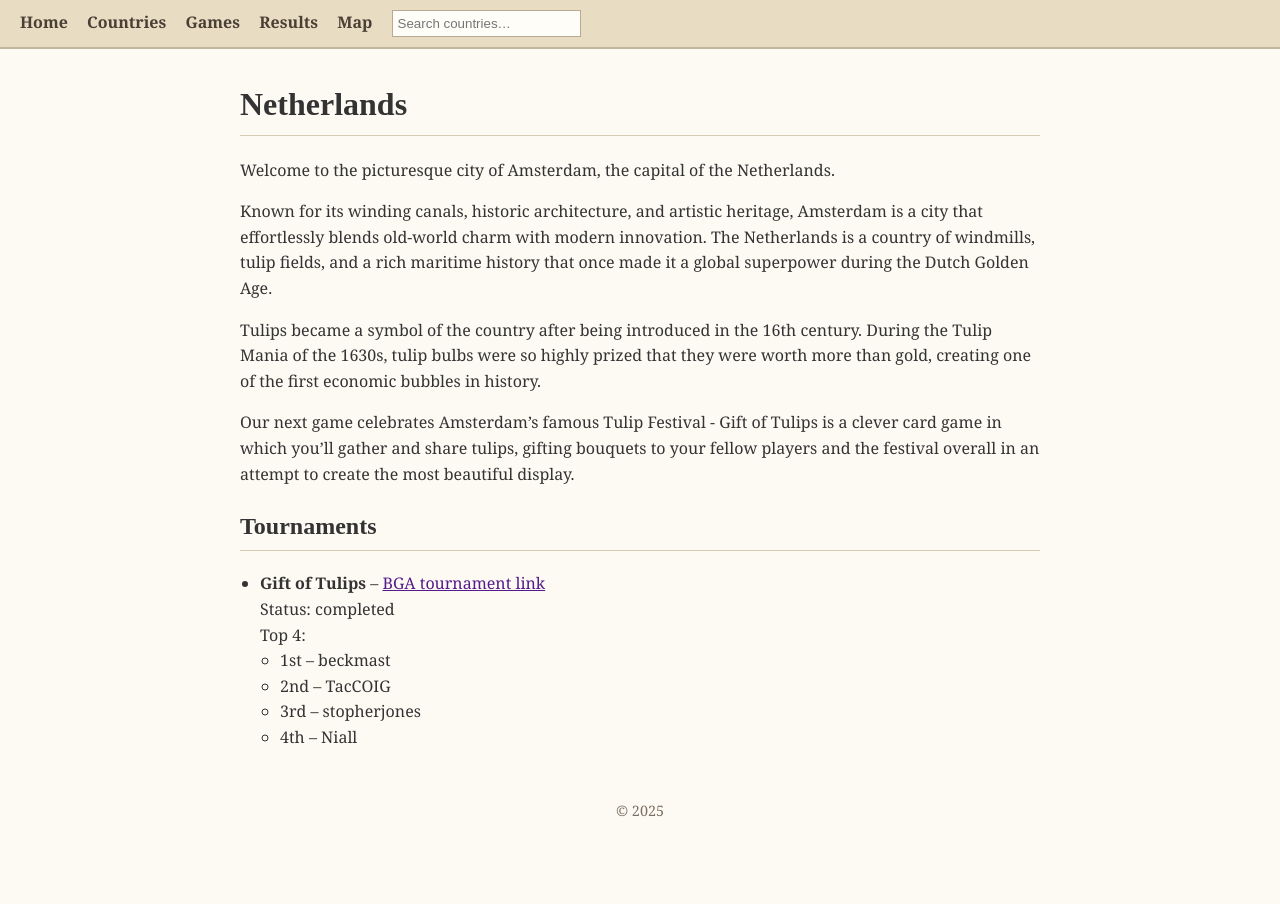
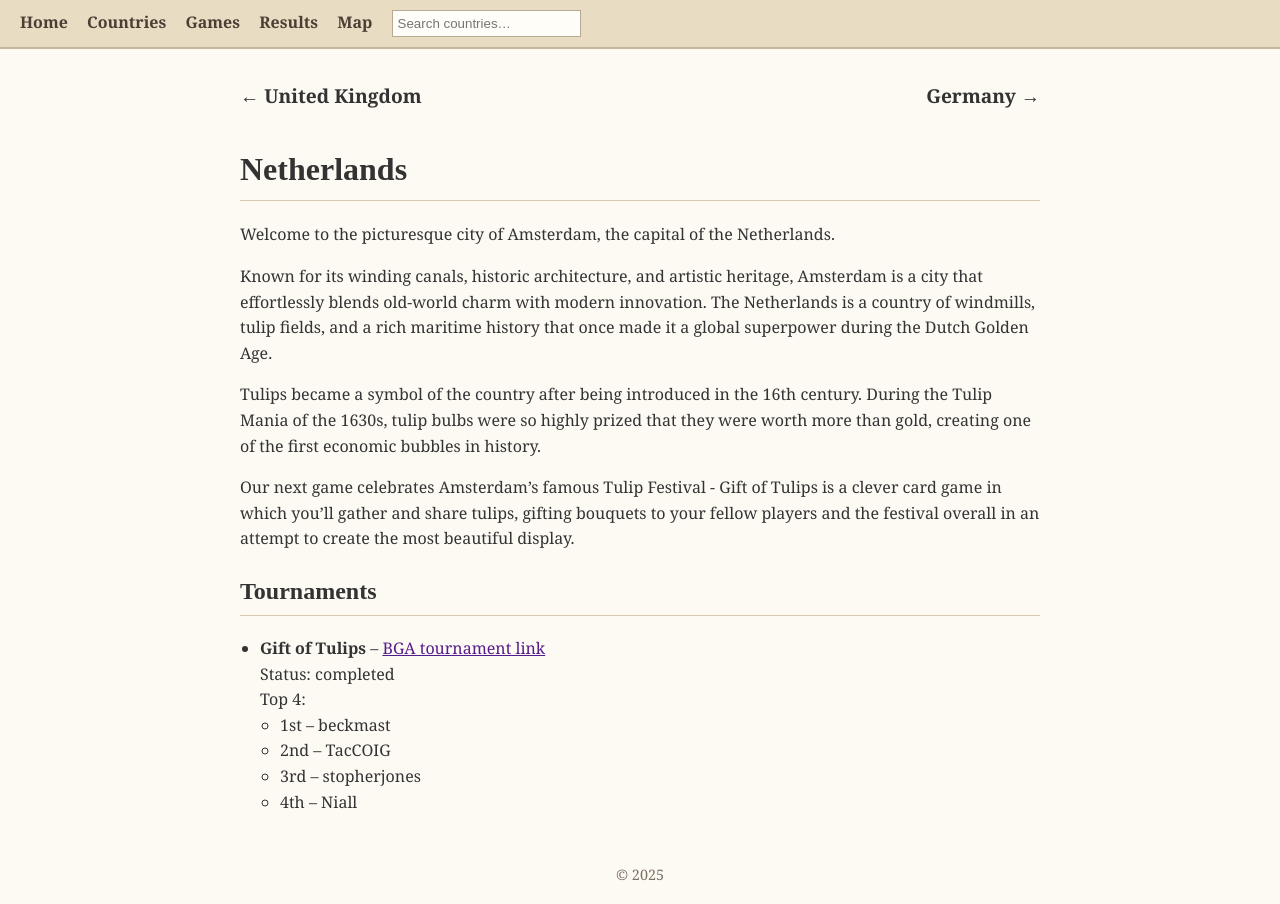
Before and after one commit to stopherjones/around-the-world-in-eighty-games, a Jekyll site: the page built from _countries/netherlands.md, in a window 1280 px wide. Built offline with Jekyll 4.4.1, drawn with Linux system fonts in a browser that asks for light colours.

Commit message:
prev-next links

```diff
--- a/_layouts/country.html
+++ b/_layouts/country.html
@@ -1,6 +1,47 @@
 ---
 layout: default
 ---
+
+{% assign route = site.data.route.countries %}
+{% assign current_slug = page.slug %}
+
+{% assign index = -1 %}
+{% for item in route %}
+  {% assign item_slug = item.slug | default: item %}
+  {% if item_slug == current_slug %}
+    {% assign index = forloop.index0 %}
+  {% endif %}
+{% endfor %}
+
+{% assign last_index = route.size | minus: 1 %}
+
+<div class="country-nav">
+
+  {% if index > 0 %}
+    {% assign prev_index = index | minus: 1 %}
+    {% assign prev_item  = route[prev_index] %}
+    {% assign prev_slug  = prev_item.slug | default: prev_item %}
+    {% assign prev_doc   = site.countries | where: "slug", prev_slug | first %}
+
+    <a class="prev" href="{{ site.baseurl }}/countries/{{ prev_slug }}/">
+      ← {{ prev_doc.name }}
+    </a>
+  {% endif %}
+
+  {% if index < last_index %}
+    {% assign next_index = index | plus: 1 %}
+    {% assign next_item  = route[next_index] %}
+    {% assign next_slug  = next_item.slug | default: next_item %}
+    {% assign next_doc   = site.countries | where: "slug", next_slug | first %}
+
+    <a class="next" href="{{ site.baseurl }}/countries/{{ next_slug }}/">
+      {{ next_doc.name }} →
+    </a>
+  {% endif %}
+
+</div>
+
+
 
 <h1>{{ page.name }}</h1>
 
--- a/assets/css/style.css
+++ b/assets/css/style.css
@@ -25,6 +25,27 @@ body {
   background: #fffdf8;
 }
 
+.country-nav {
+  display: flex;
+  justify-content: space-between;
+  margin: 2rem 0;
+  font-size: 1.2rem;
+}
+
+.country-nav a {
+  text-decoration: none;
+  color: inherit;
+  font-weight: 600;
+}
+
+.country-nav .prev {
+  text-align: left;
+}
+
+.country-nav .next {
+  text-align: right;
+}
+
 .site-content {
   max-width: 800px;
   margin: 30px auto;
```
